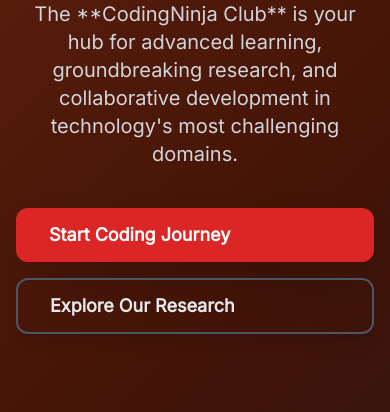
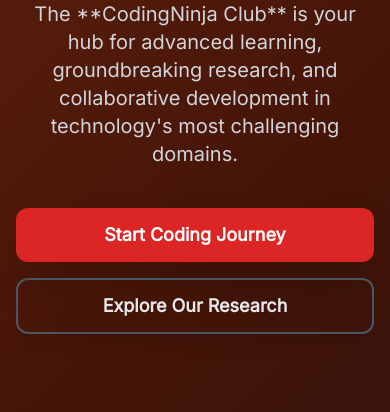
Before and after one commit to Krish024-git/codingninjaclub.home, a plain HTML site: page index.html in a window 390 px wide. Shown: the part 432-844 px from the top of the page. Drawn offline with nearby package versions, Linux system fonts and the light colour scheme.

Commit message:
Update index.html

```diff
--- a/index.html
+++ b/index.html
@@ -107,15 +107,22 @@
             <p class="mt-6 max-w-3xl mx-auto text-xl text-gray-300">
                 The **CodingNinja Club** is your hub for advanced learning, groundbreaking research, and collaborative development in technology's most challenging domains.
             </p>
-            <div class="mt-10 flex flex-col sm:flex-row justify-center space-y-4 sm:space-y-0 sm:space-x-4">
-                <!-- Primary CTA button changed to Red -->
-                <a href="#join" class="transform transition duration-500 ease-in-out hover:scale-105 inline-flex items-center px-8 py-3 border border-transparent text-lg font-bold rounded-xl shadow-2xl bg-red-600 hover:bg-red-500 text-white focus:outline-none focus:ring-4 focus:ring-red-500 focus:ring-opacity-50">
+
+            <!-- EDITED: Uses flex-col (vertical stack) with space-y-4 (vertical spacing) for mobile/tablet (default).
+                 Switches to flex-row (horizontal) with space-x-4 (horizontal spacing) for desktop (md and up). -->
+            <div class="mt-10 flex flex-col space-y-4 max-w-2xl mx-auto md:flex-row md:justify-center md:space-y-0 md:space-x-4">
+
+                <!-- Button 1: Now w-full (100% width) on mobile/tablet, auto width on desktop -->
+                <a href="#join" class="w-full md:w-auto transform transition duration-500 ease-in-out hover:scale-105 flex items-center justify-center px-8 py-3 border border-transparent text-lg font-bold rounded-xl shadow-2xl bg-red-600 hover:bg-red-500 text-white focus:outline-none focus:ring-4 focus:ring-red-500 focus:ring-opacity-50">
                     Start Coding Journey
                 </a>
-                <a href="#features" class="transform transition duration-500 ease-in-out hover:scale-105 inline-flex items-center px-8 py-3 border-2 border-gray-600 text-lg font-bold rounded-xl shadow-lg text-gray-200 hover:text-white hover:bg-gray-800 focus:outline-none focus:ring-4 focus:ring-gray-700 focus:ring-opacity-50">
+
+                <!-- Button 2: Now w-full (100% width) on mobile/tablet, auto width on desktop -->
+                <a href="#features" class="w-full md:w-auto transform transition duration-500 ease-in-out hover:scale-105 flex items-center justify-center px-8 py-3 border-2 border-gray-600 text-lg font-bold rounded-xl shadow-lg text-gray-200 hover:text-white hover:bg-gray-800 focus:outline-none focus:ring-4 focus:ring-gray-700 focus:ring-opacity-50">
                     Explore Our Research
                 </a>
             </div>
+
         </div>
     </main>
 
@@ -170,9 +177,9 @@
                 <p class="text-3xl italic text-gray-200 leading-relaxed mb-6">
                     "The mentorship and research opportunities at CodingNinja Club took my career from theoretical knowledge to practical, published innovation. It's truly a game-changer for serious developers."
                 </p>
-                <!-- Footer text color changed to Orange -->
+                <!-- Footer text color changed to Orange and name reverted to original -->
                 <footer class="text-lg font-medium text-orange-400">
-                    — GaganDeep..., Lead AI Engineer & Club Alumnus
+                    — Alex J., Lead AI Engineer & Club Alumnus
                 </footer>
             </blockquote>
         </div>
```
